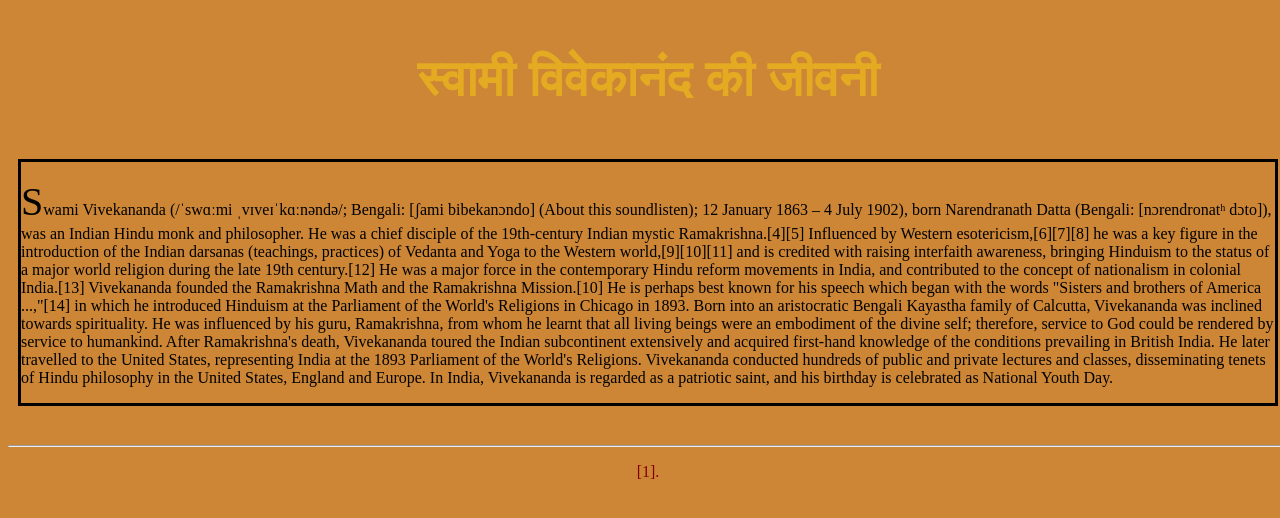
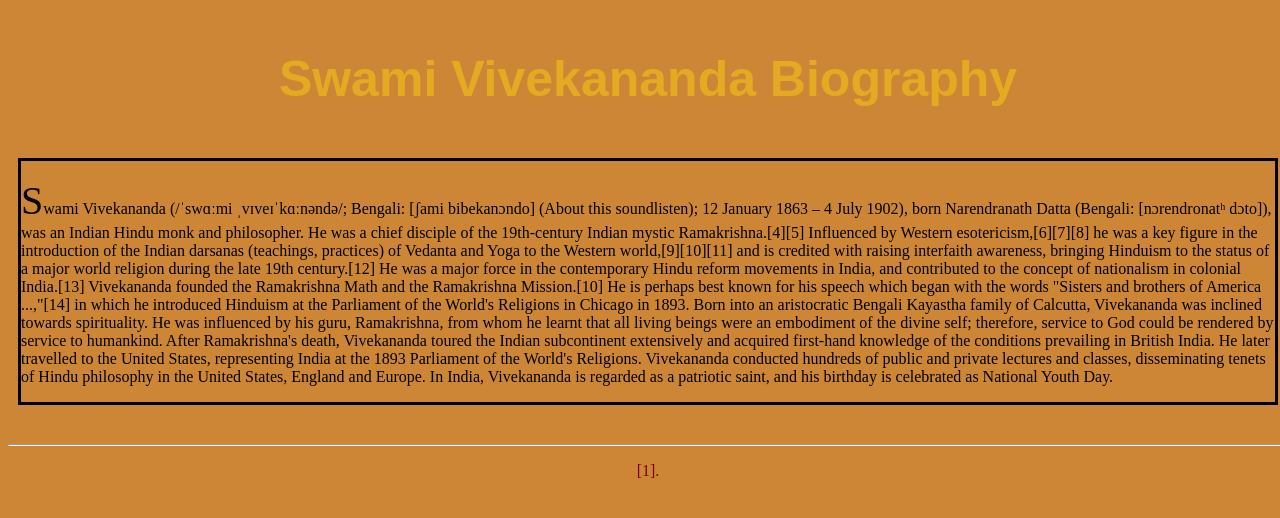
Before and after one commit to vaibhav1997756/Assignment6, a plain HTML site: page index.html in a window 1280 px wide. Shown: the top 518 px of the page. Drawn offline with Linux system fonts and the light colour scheme.

Commit message:
Update index.html

```diff
--- a/index.html
+++ b/index.html
@@ -11,7 +11,7 @@
 
 <body class="great">
     <div>
-        <h3>स्वामी विवेकानंद की जीवनी</h3>
+        <h3>Swami Vivekananda Biography</h3>
     </div>
     <div class="ideal">
         <p class="about"> Swami Vivekananda (/ˈswɑːmi ˌvɪveɪˈkɑːnəndə/; Bengali: [ʃami bibekanɔndo] (About this soundlisten); 12 January 1863 – 4 July 1902), born Narendranath Datta (Bengali: [nɔrendronatʰ dɔto]), was an Indian Hindu monk and philosopher. He was a chief disciple of the 19th-century Indian mystic Ramakrishna.[4][5] Influenced by Western esotericism,[6][7][8] he was a key figure in the introduction of the Indian darsanas (teachings, practices) of Vedanta and Yoga to the Western world,[9][10][11] and is credited with raising interfaith awareness, bringing Hinduism to the status of a major world religion during the late 19th century.[12] He was a major force in the contemporary Hindu reform movements in India, and contributed to the concept of nationalism in colonial India.[13] Vivekananda founded the Ramakrishna Math and the Ramakrishna Mission.[10] He is perhaps best known for his speech which began with the words "Sisters and brothers of America ...,"[14] in which he introduced Hinduism at the Parliament of the World's Religions in Chicago in 1893.
```
